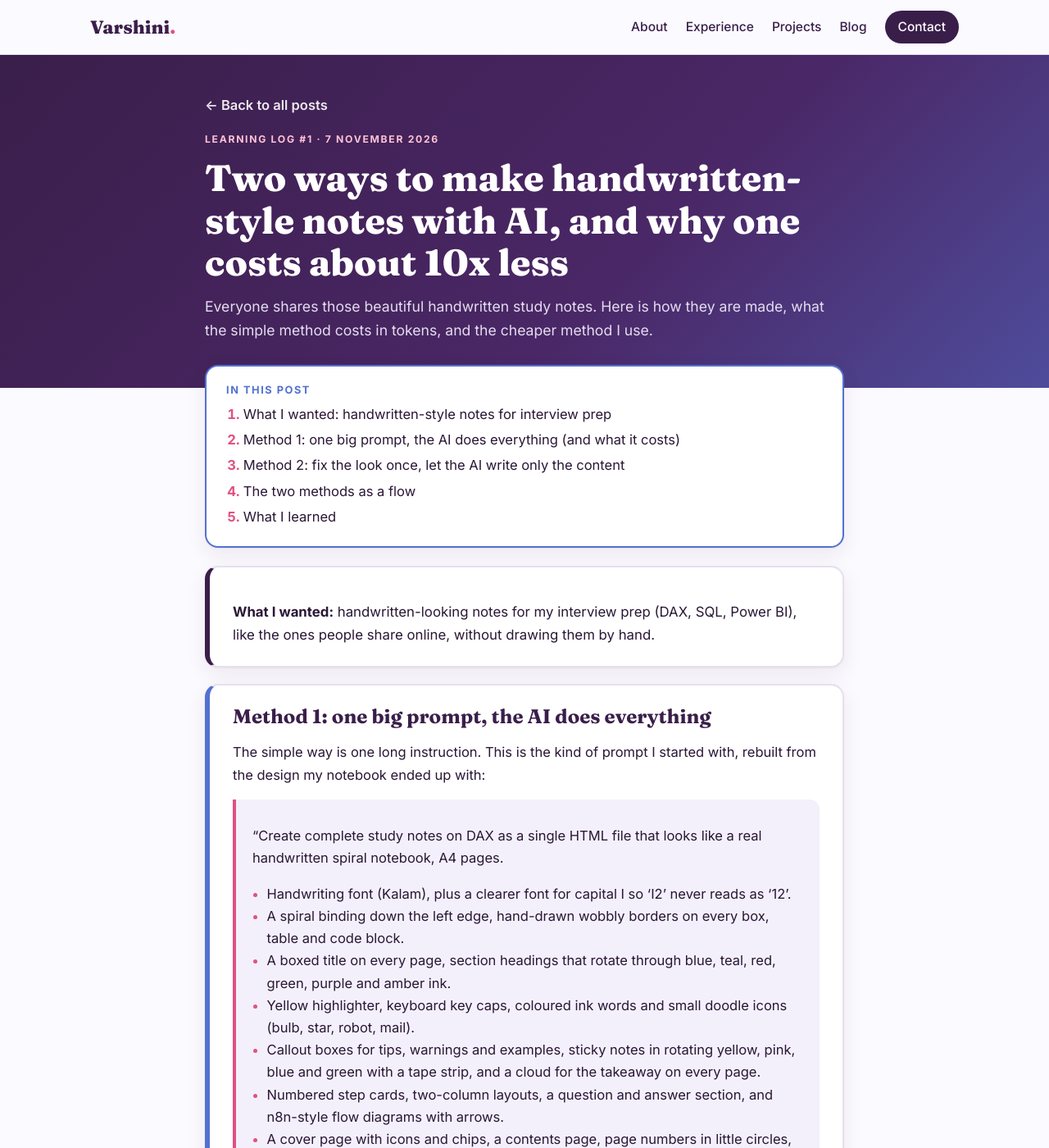
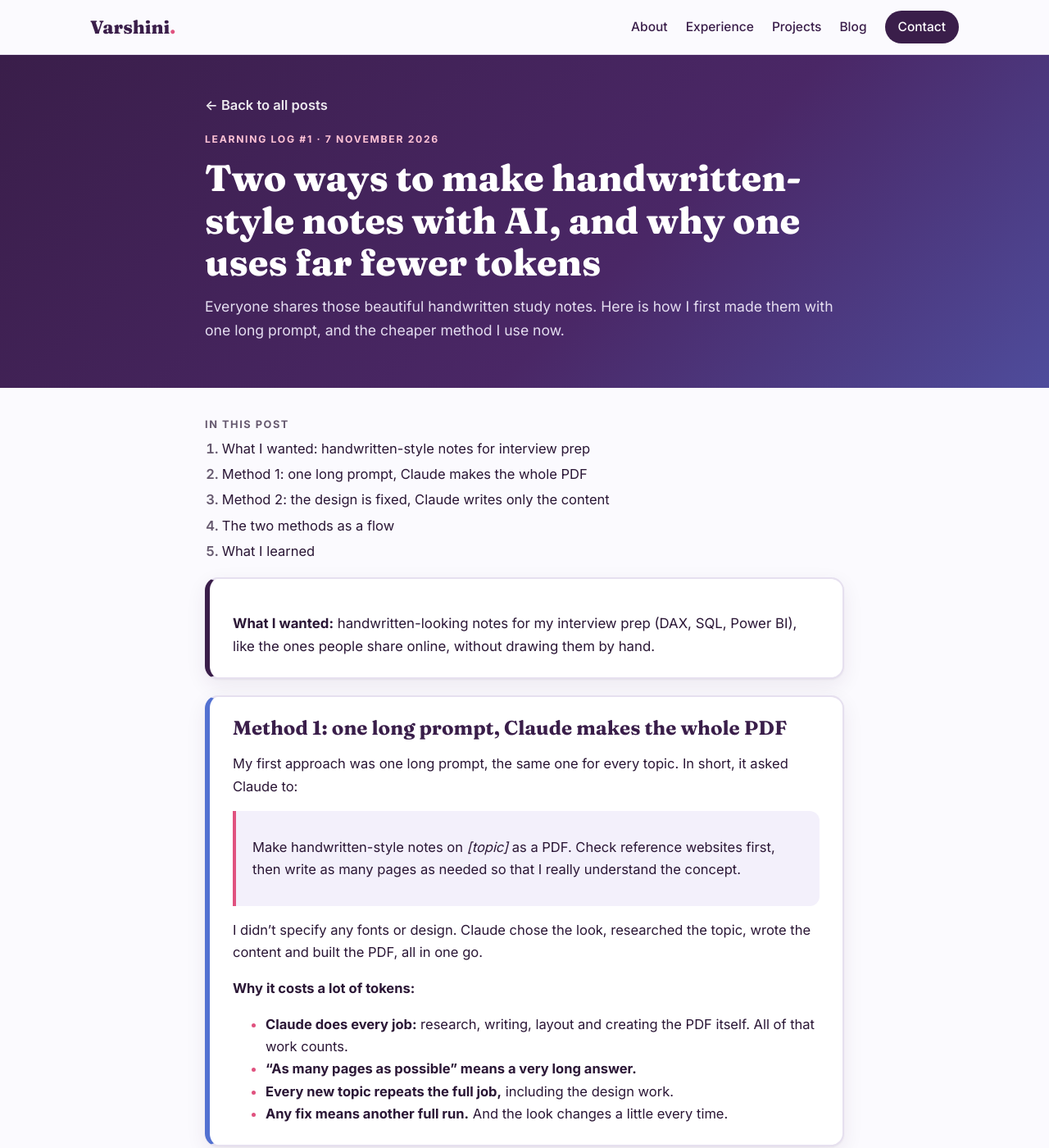
Before and after one commit to vgs1004/vgs1004.github.io, a Jekyll site: the page built from _posts/2026-11-07-learning-log-01-handwritten-notes.md, in a window 1280 px wide and 1400 px high. Shown: the whole window at 82% size. Built offline with Jekyll 4.4.1, drawn with Linux system fonts in a browser that asks for light colours; some of the changed text lies outside the part shown.

Commit message:
Revise home page and Learning Log #1
Remove name highlight, justify About text, drop the MSc entry from the
experience timeline, show certifications as a fourth toolkit box, tone down
the post outline, and rewrite Method 1 and Method 2 to match the real
process (Claude makes the whole PDF vs Claude writes only Markdown).

Co-Authored-By: Claude Opus 5.5 <noreply@anthropic.com>
Claude-Session: https://claude.ai/code/session_01MnXeeXzMe2SCqu59KfcsYC

```diff
--- a/_posts/2026-11-07-learning-log-01-handwritten-notes.md
+++ b/_posts/2026-11-07-learning-log-01-handwritten-notes.md
@@ -1,8 +1,8 @@
 ---
 layout: post
-title: "Two ways to make handwritten-style notes with AI, and why one costs about 10x less"
+title: "Two ways to make handwritten-style notes with AI, and why one uses far fewer tokens"
 series: "Learning Log #1"
-summary: "Everyone shares those beautiful handwritten study notes. Here is how they are made, what the simple method costs in tokens, and the cheaper method I use."
+summary: "Everyone shares those beautiful handwritten study notes. Here is how I first made them with one long prompt, and the cheaper method I use now."
 date: 2026-11-07 00:00:00 +0100
 resources:
   - name: "Handwritten Notes Maker on GitHub"
@@ -10,77 +10,66 @@ resources:
     note: "notebook, format guide and prompt in one folder"
 outline:
   - "What I wanted: handwritten-style notes for interview prep"
-  - "Method 1: one big prompt, the AI does everything (and what it costs)"
-  - "Method 2: fix the look once, let the AI write only the content"
+  - "Method 1: one long prompt, Claude makes the whole PDF"
+  - "Method 2: the design is fixed, Claude writes only the content"
   - "The two methods as a flow"
   - "What I learned"
 ---
 
 **What I wanted:** handwritten-looking notes for my interview prep (DAX, SQL, Power BI), like the ones people share online, without drawing them by hand.
 
-## Method 1: one big prompt, the AI does everything
+## Method 1: one long prompt, Claude makes the whole PDF
 
-The simple way is one long instruction. This is the kind of prompt I started with, rebuilt from the design my notebook ended up with:
+My first approach was one long prompt, the same one for every topic. In short, it asked Claude to:
 
-> "Create complete study notes on DAX as a single HTML file that looks like a real handwritten spiral notebook, A4 pages.
-> - Handwriting font (Kalam), plus a clearer font for capital I so 'I2' never reads as '12'.
-> - A spiral binding down the left edge, hand-drawn wobbly borders on every box, table and code block.
-> - A boxed title on every page, section headings that rotate through blue, teal, red, green, purple and amber ink.
-> - Yellow highlighter, keyboard key caps, coloured ink words and small doodle icons (bulb, star, robot, mail).
-> - Callout boxes for tips, warnings and examples, sticky notes in rotating yellow, pink, blue and green with a tape strip, and a cloud for the takeaway on every page.
-> - Numbered step cards, two-column layouts, a question and answer section, and n8n-style flow diagrams with arrows.
-> - A cover page with icons and chips, a contents page, page numbers in little circles, and ruled 'my notes' lines in any empty space.
-> - Cover every function with worked examples on a realistic business dataset, with correct results.
-> Keep all CSS and SVG inline."
+> Make handwritten-style notes on *[topic]* as a PDF. Check reference websites first, then write as many pages as needed so that I really understand the concept.
 
-**What happens:** the AI has to write the content and all the visual code (HTML, CSS, SVG doodles) in every answer.
+I didn't specify any fonts or design. Claude chose the look, researched the topic, wrote the content and built the PDF, all in one go.
 
-**Token cost (my estimates):**
-- **What the "look" costs:** the styling engine I use in Method 2 is about 41,500 characters of code, roughly 10,000 tokens. In Method 1 the AI rewrites something like that inside every answer.
-- **Markup outweighs content:** markup is usually several times larger than the text it wraps, so a 10-page set of notes can easily run to tens of thousands of output tokens.
-- **Every change costs the full amount again:** "make the headings blue" means the whole file is regenerated.
-- **Long answers hit limits:** notes get cut off halfway, or the style drifts between runs.
+**Why it costs a lot of tokens:**
+- **Claude does every job:** research, writing, layout and creating the PDF itself. All of that work counts.
+- **"As many pages as possible" means a very long answer.**
+- **Every new topic repeats the full job,** including the design work.
+- **Any fix means another full run.** And the look changes a little every time.
 
-## Method 2: fix the look once, let the AI write only the content
+## Method 2: the design is fixed, Claude writes only the content
 
-**Step 1: Fix fonts and requirements once (a Python notebook).**
-- Handwriting fonts: Kalam, plus Delius for a clearer capital "I" so "I2" never reads as "12".
-- Packages: `markdown-it-py`, `mdit-py-plugins`, `beautifulsoup4`, `pyyaml` and `playwright` (with Chromium to print the PDF). The first run installs everything; later runs take seconds.
-- Settings live in one cell: input file, output file, ink colours, optional "my notes" lines at the bottom of each page.
+**Step 1: The design is fixed once, in a Python notebook.**
+- Fonts, colours and page style never change: Kalam handwriting, plus Delius for a clearer capital "I" so "I2" never reads as "12".
+- Settings live in one cell: input file, output file and ink colours.
 
-**Step 2: Claude writes content only, using web sources.**
-- I give it a short prompt (about 600 tokens) plus my two-page format guide (about 570 tokens). The guide lists the markers the notebook understands: `# Page`, `==highlight==`, `[[Ctrl]]` keys, `{r:red ink}`, `> tip:`, `::: box`, `::: steps`, `::: flow`, `> takeaway:` and so on.
-- The prompt asks for the official docs, a real business dataset, worked examples with correct results, common traps, and a takeaway on every page.
-- Claude returns one plain Markdown file. No styling code at all.
+**Step 2: Claude writes the content only, in Markdown.**
+- I give it a short prompt (about 600 tokens) plus my two-page format guide (about 570 tokens). The guide lists the markers the notebook understands, such as `==highlight==`, `> tip:`, `::: box` and `> takeaway:`.
+- Claude uses official docs as sources and returns one plain Markdown file. This is the only step that uses Claude, and Markdown is short.
 
-**Step 3: Run the notebook.**
-- It reads the Markdown and draws the spiral binding, wobbly boxes, clouds, sticky notes and doodles, then prints the PDF locally with Playwright.
-- Styling costs zero tokens. Re-render as often as you like.
+**Step 3: The notebook builds the PDF on my laptop.**
+- It turns the Markdown into an HTML page first, because HTML lines the text up properly, then prints that page to PDF.
+- It doesn't matter how many HTML files or formats it creates along the way. This all runs locally, so it costs nothing.
 
 ## The two methods as a flow
 
 <div class="flows">
   <div class="flow m1">
-    <p class="flow-title">Method 1 · the AI does everything</p>
+    <p class="flow-title">Method 1 · Claude does everything</p>
     <div class="flow-row">
-      <div class="node">One long prompt<small>content + every design detail</small></div>
+      <div class="node">One long prompt<small>same for every topic</small></div>
       <div class="arrow"></div>
-      <div class="node hot">Claude writes it all<small>text + HTML, CSS, SVG doodles</small></div>
+      <div class="node hot">Claude researches, writes and designs<small>reference websites, as many pages as possible</small></div>
       <div class="arrow"></div>
-      <div class="node">Notes file<small>looks a bit different each run</small></div>
+      <div class="node hot">Claude creates the PDF<small>all inside Claude</small></div>
     </div>
-    <div class="loop hot-loop">↺ Want a change? Claude rewrites the whole file, and you pay the tokens again</div>
+    <div class="loop hot-loop">↺ New topic or a fix? Claude repeats the whole job, and every step uses tokens</div>
   </div>
   <div class="flow m2">
-    <p class="flow-title">Method 2 · split the job</p>
+    <p class="flow-title">Method 2 · Claude writes, my notebook builds</p>
     <div class="flow-row">
       <div class="node once">Design fixed once<small>Python notebook: fonts, colours, layout</small></div>
       <div class="arrow"></div>
-      <div class="node">Short prompt + format guide<small>about 1,200 tokens in</small></div>
+      <div class="node ai">Claude writes content only<small>Markdown, the only step that uses tokens</small></div>
       <div class="arrow"></div>
-      <div class="node ai">Claude writes content only<small>plain Markdown</small></div>
+      <div class="node free">Markdown to HTML<small>on my laptop, free</small></div>
       <div class="arrow"></div>
-      <div class="node free">Notebook draws the PDF<small>on my laptop, 0 tokens</small></div>
+      <div class="node free">HTML to PDF<small>on my laptop, free</small></div>
     </div>
     <div class="loop free-loop">↺ Want a change? Edit one setting and re-run, for free</div>
   </div>
@@ -89,6 +78,6 @@ The simple way is one long instruction. This is the kind of prompt I started wit
 ## What I learned
 
 - **Separate content from design.** It's the same idea as a template in Word or a theme in Power BI.
-- **Spend AI tokens on thinking, not formatting.**
+- **Use the AI only where it adds value.** Writing the content needs Claude. Building the PDF doesn't.
 - **A two-page "format guide" is a better prompt than a long description of the look.**
 - **You don't need to be a developer.** I built the notebook by describing what I wanted to Claude and checking each page.
--- a/assets/css/style.css
+++ b/assets/css/style.css
@@ -240,3 +240,12 @@ section, .post-section { scroll-margin-top: 84px; }
   .arrow::before { left: 50%; right: auto; top: 3px; bottom: 9px; width: 3px; height: auto; transform: translateX(-50%); }
   .arrow::after { left: 50%; right: auto; top: auto; bottom: 0; transform: translateX(-50%); border: 7px solid transparent; border-top: 10px solid var(--purple); border-bottom: 0; }
 }
+
+/* Revisions */
+.about-text p { text-align: justify; hyphens: auto; }
+.grid.four { grid-template-columns: repeat(2, 1fr); }
+@media (max-width: 640px) { .grid.four { grid-template-columns: 1fr; } }
+.outline { background: transparent; border: 0; box-shadow: none; padding: 4px 0 0; margin-bottom: 18px; }
+.outline-label { color: var(--muted); }
+.outline li::marker { color: var(--muted); font-weight: 600; }
+.post { margin-top: 0; padding-top: 30px; }
```
Also changed, not shown: index.html (+6 -17 lines).
